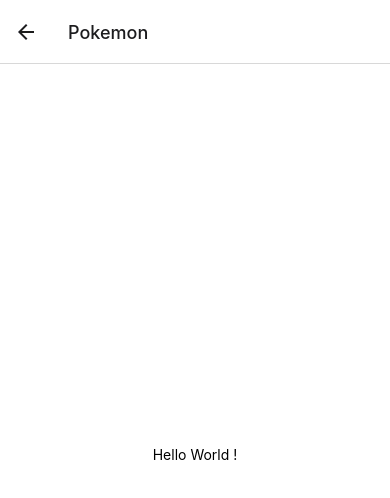
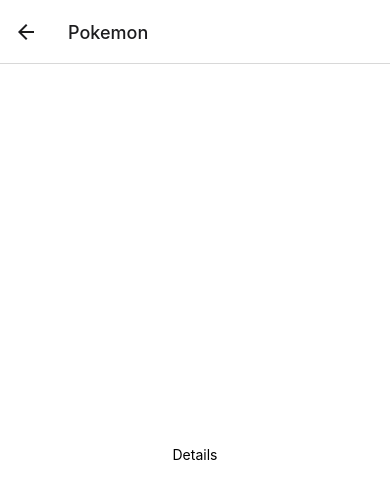
Before and after one commit to gBoole01/react-native-crash-course, a React Native app: screen /Pokemon in a window 390 px wide. Shown: the top 498 px of the page. Built offline with nearby package versions, Linux system fonts and the light colour scheme.

Commit message:
feat: add DetailScreen

```diff
--- a/App.tsx
+++ b/App.tsx
@@ -1,6 +1,7 @@
 import { NavigationContainer } from '@react-navigation/native';
 import { createNativeStackNavigator } from '@react-navigation/native-stack';
 import React from 'react';
+import DetailScreen from './components/DetailScreen';
 import HomeScreen from './components/HomeScreen';
 
 const Stack = createNativeStackNavigator();
@@ -9,7 +10,7 @@
     <NavigationContainer>
       <Stack.Navigator>
         <Stack.Screen name="Pokedex" component={HomeScreen} />
-        <Stack.Screen name="Pokemon" component={HomeScreen} />
+        <Stack.Screen name="Pokemon" component={DetailScreen} />
       </Stack.Navigator>
     </NavigationContainer>
     );
--- /dev/null
+++ b/components/DetailScreen.tsx
@@ -0,0 +1,25 @@
+import { StatusBar } from 'expo-status-bar';
+import React from 'react';
+import { StyleSheet, Text, View } from 'react-native';
+
+function DetailScreen() {
+  return (
+    <View style={styles.container}>
+      <Text>Details</Text>
+      <StatusBar style="auto" />
+    </View>
+  )
+}
+
+
+
+const styles = StyleSheet.create({
+  container: {
+    flex: 1,
+    backgroundColor: '#fff',
+    alignItems: 'center',
+    justifyContent: 'center',
+  },
+});
+
+export default DetailScreen
```
